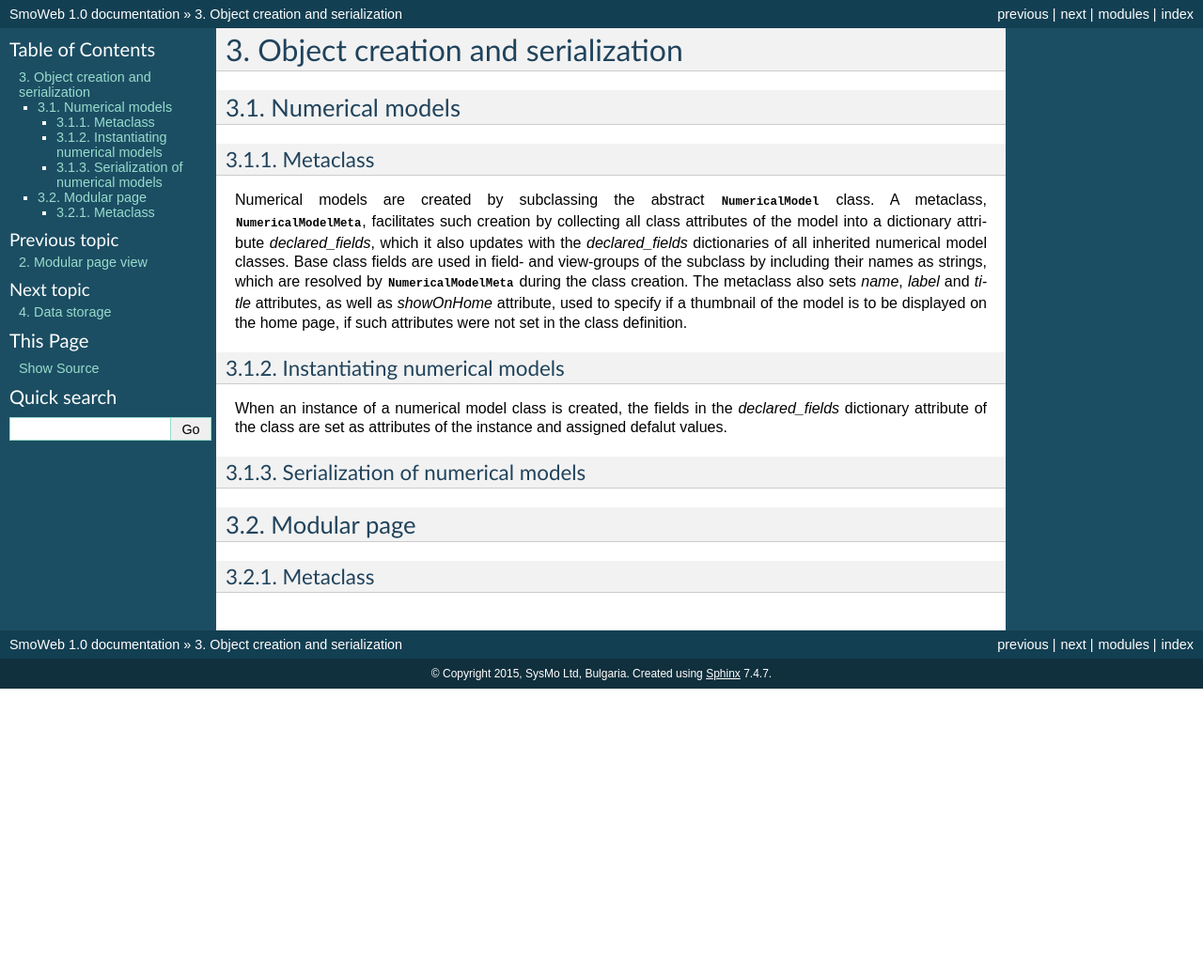
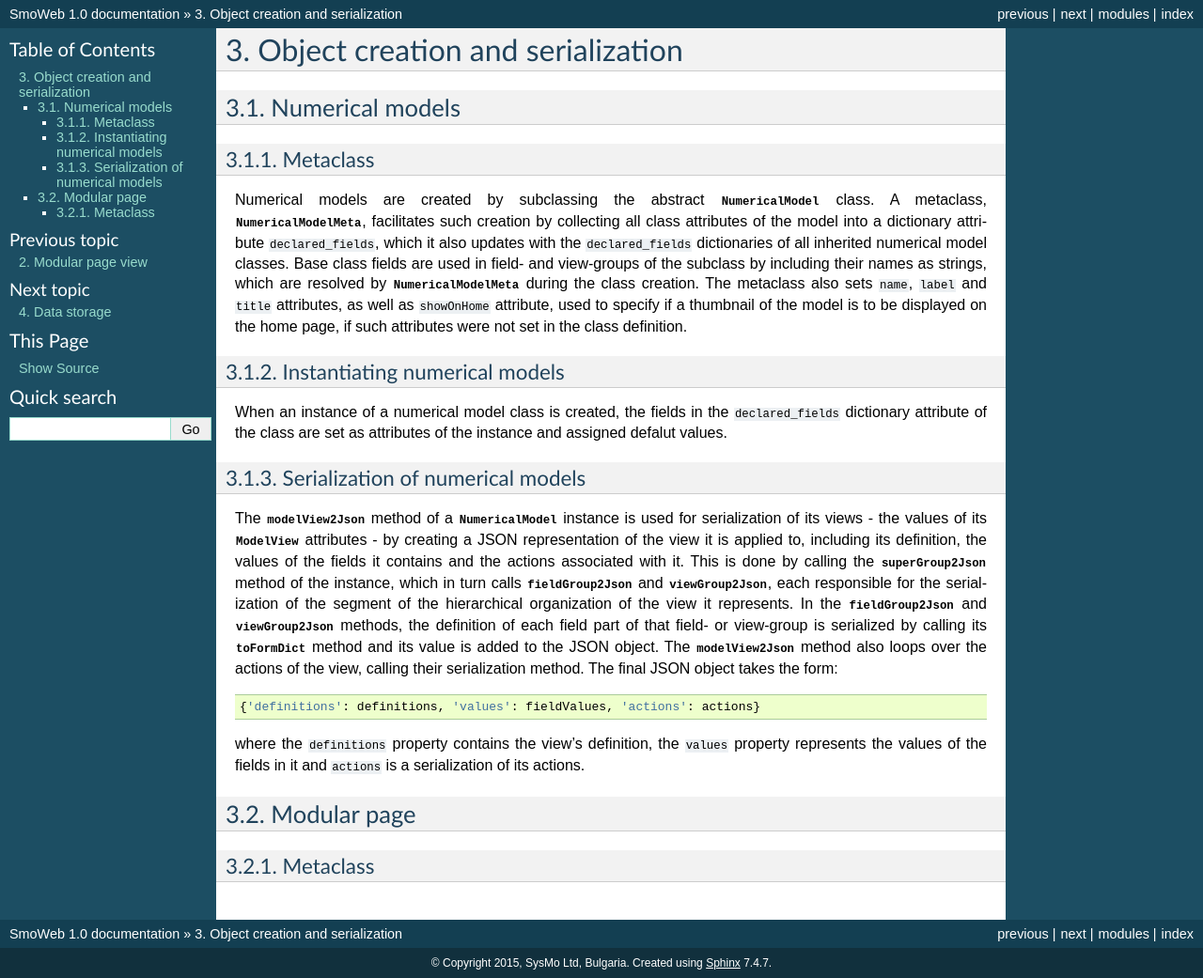
Before and after one commit to SysMo/SmoWeb, a Sphinx documentation site: the page built from doc/source/server/ObjectCreationAndSerialization.rst, in a window 1280 px wide. Shown: the whole page at 94% size. Built offline with Sphinx 7.4.7, drawn with Linux system fonts in a browser that asks for light colours; before the commit the page ends 900 px from its top, so only the background shows below that.

Commit message:
Work
Signed-off-by: Ivaylo Mihaylov <ivombg@yahoo.com>

```diff
--- a/doc/source/Communication.rst
+++ b/doc/source/Communication.rst
@@ -28,9 +28,9 @@ Processing GET requests
 After the view-function/view-class are resolved, the view-function or the :func:`get` method of the view-class are called,
 respectively, and the request.GET parameters are processed. If the view-class is a subclass of :class:`~smo.django.view.ModularPageView`,
 the :func:`get` method looks for three paremeters that uniquely define a set of values bound to a particular view of a numerical model:
- * model - used to specify the numerical model or another type of page module
- * view - used to specify the view of a numerical model
- * id - an id of a MongoDB record containing the set of values bound to the view
+ * ``model`` - used to specify the numerical model or another type of page module
+ * ``view`` - used to specify the view of a numerical model
+ * ``id`` - an id of a MongoDB record containing the set of values bound to the view
 Once the static page is loaded, POST requests are automatically sent to the server to fetch the data needed to visualize all
 numerical models that are displayed as modules on the particular page.
 
--- a/doc/source/server/ObjectCreationAndSerialization.rst
+++ b/doc/source/server/ObjectCreationAndSerialization.rst
@@ -11,19 +11,35 @@ Metaclass
 
 Numerical models are created by subclassing the abstract :class:`~smo.model.model.NumericalModel` class. A metaclass,
 :class:`~smo.model.model.NumericalModelMeta`, facilitates such creation by collecting all class attributes of the model
-into a dictionary attribute *declared_fields*, which it also updates with the *declared_fields*
+into a dictionary attribute ``declared_fields``, which it also updates with the ``declared_fields``
 dictionaries of all inherited numerical model classes. Base class fields are used in field- and view-groups
 of the subclass by including their names as strings, which are resolved by :class:`~smo.model.model.NumericalModelMeta` during the
-class creation. The metaclass also sets *name*, *label* and *title* attributes, as well as *showOnHome* attribute, used to specify
+class creation. The metaclass also sets ``name``, ``label`` and ``title`` attributes, as well as ``showOnHome`` attribute, used to specify
 if a thumbnail of the model is to be displayed on the home page, if such attributes were not set in the class definition.
 
 Instantiating numerical models
 ------------------------------
-When an instance of a numerical model class is created, the fields in the *declared_fields* dictionary attribute of the class
+When an instance of a numerical model class is created, the fields in the ``declared_fields`` dictionary attribute of the class
 are set as attributes of the instance and assigned defalut values.
 
 Serialization of numerical models
 ---------------------------------
+
+The :func:`modelView2Json` method of a :class:`~smo.model.model.NumericalModel` instance
+is used for serialization of its views - the values of its :class:`~smo.model.model.ModelView` attributes -
+by creating a JSON representation of the view it is applied to, including its definition, the values of the fields it contains
+and the actions associated with it. This is done by calling the :func:`superGroup2Json` method of the instance,
+which in turn calls :func:`fieldGroup2Json` and :func:`viewGroup2Json`, each responsible for the serialization of the segment
+of the hierarchical organization of the view it represents. In the :func:`fieldGroup2Json` and :func:`viewGroup2Json` methods,
+the definition of each field part of that field- or view-group is serialized by calling its :func:`toFormDict` method and its value is
+added to the JSON object. The :func:`modelView2Json` method also loops over the actions of the view,
+calling their serialization method. The final JSON object takes the form::
+
+   {'definitions': definitions, 'values': fieldValues, 'actions': actions}
+
+where the ``definitions`` property contains the view's definition, the ``values`` property represents the values of
+the fields in it and ``actions`` is a serialization of its actions.
+
 
 ------------
 Modular page
```
